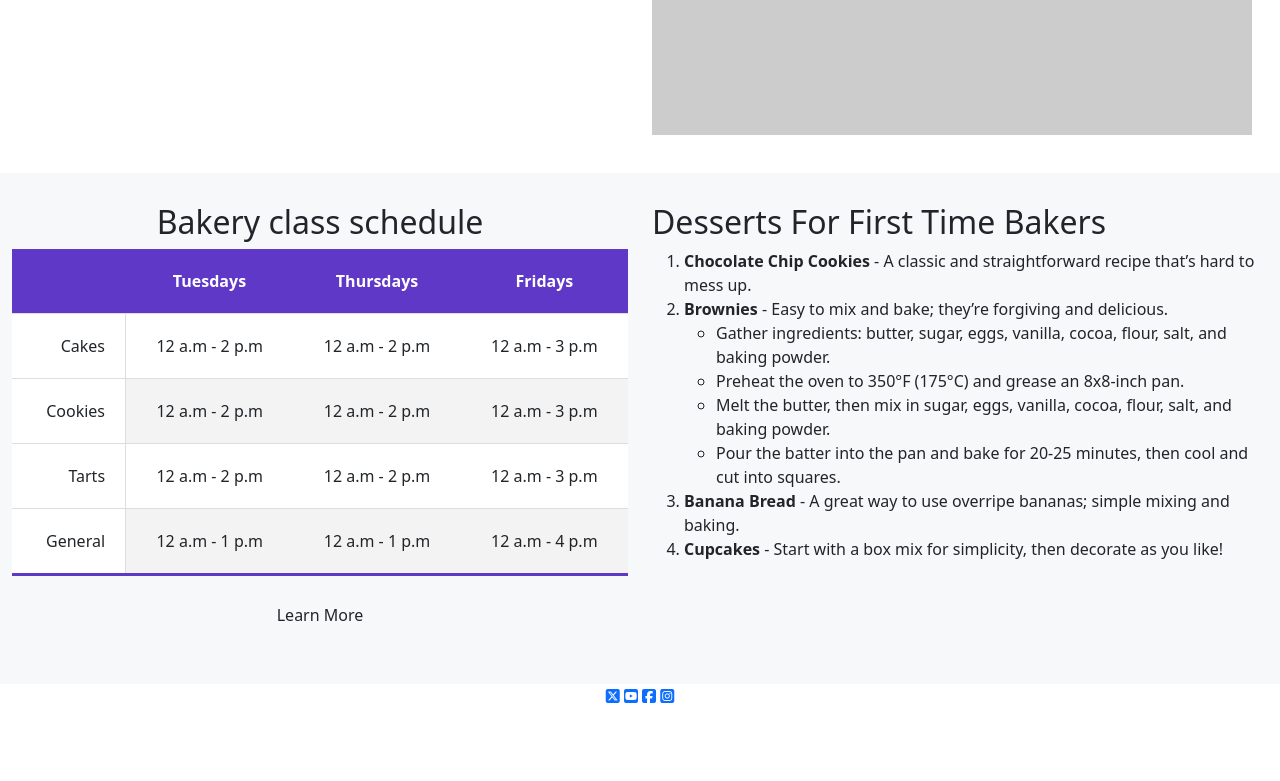
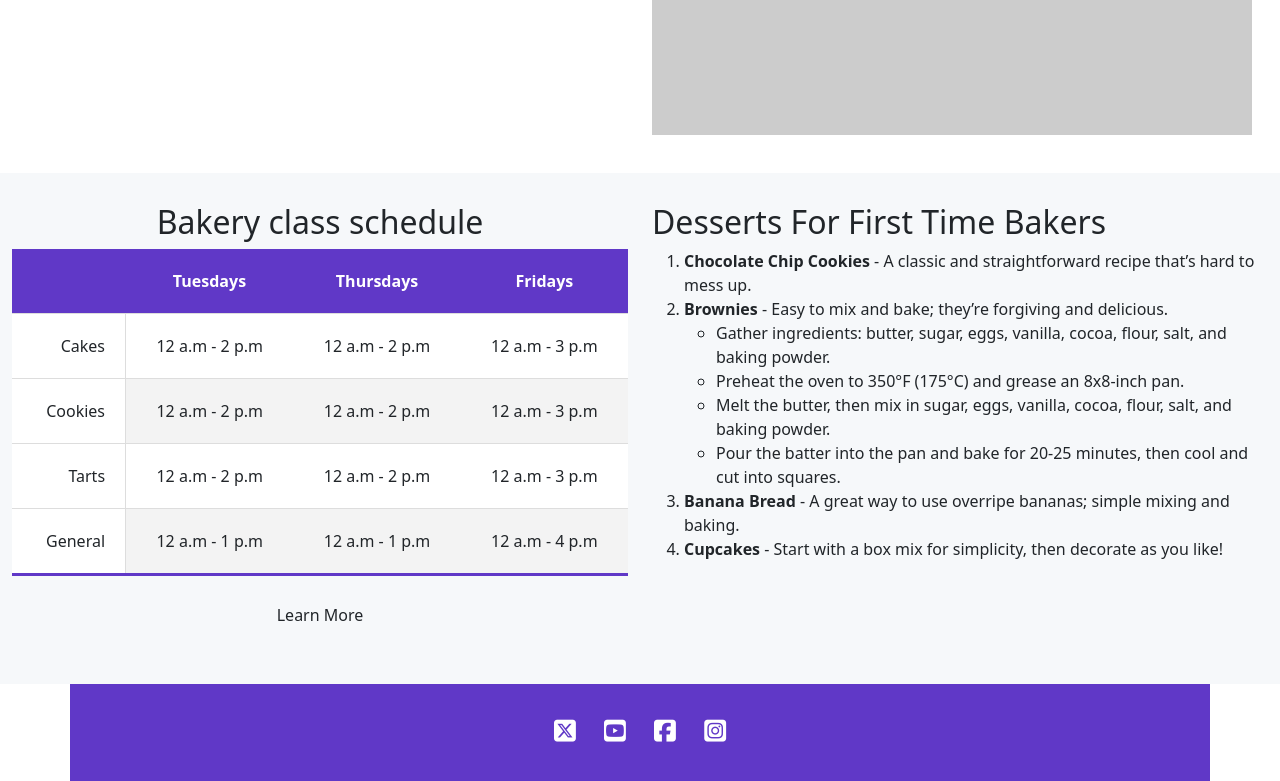
Before and after one commit to Dingopop/fall-2024, a plain HTML site: page index.html in a window 1280 px wide. Shown: the part 1251-2032 px from the top of the page. Before the commit the page ends 1959 px from the top, so only its background shows below. Drawn offline with nearby package versions, Linux system fonts and the light colour scheme; placeholder pictures from the web are drawn by us; a web font is replaced by a local one.

Commit message:
updated footer

```diff
--- a/css/main.css
+++ b/css/main.css
@@ -23,3 +23,20 @@ h1, h1, h3, h4, h5, h6 {
     text-decoration: underline;
     text-decoration-thickness: 3px;
 }
+
+.footer-row {
+    background-color: var(--dominantColor) !important;
+    padding-top: 35px;
+    padding-bottom: 35px;
+}
+
+.footer-row a {
+    color: #ffffff;
+    text-decoration: none;
+}
+
+.fa-social-media, .fa-social-media a {
+    font-size: 25px !important;
+    padding-left: 12px;
+    padding-right: 12px;
+}
--- a/index.html
+++ b/index.html
@@ -212,9 +212,9 @@
         <div class="row">
           <div class="col-12">
             <a href="#"><i class="fa-brands fa-square-x-twitter fa-social-media"></i></a>
-            <a href="#"><i class="fa-brands fa-square-youtube"></i></a>
-            <a href="#"><i class="fa-brands fa-square-facebook"></i></a>
-            <a href="#"><i class="fa-brands fa-square-instagram"></i></a>
+            <a href="#"><i class="fa-brands fa-square-youtube fa-social-media"></i></a>
+            <a href="#"><i class="fa-brands fa-square-facebook fa-social-media"></i></a>
+            <a href="#"><i class="fa-brands fa-square-instagram fa-social-media"></i></a>
           </div>
         </div>
       </div>
```
